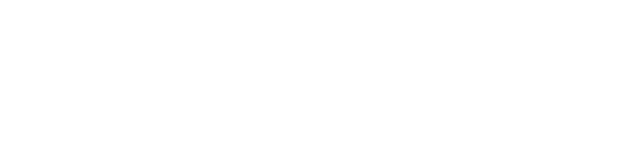
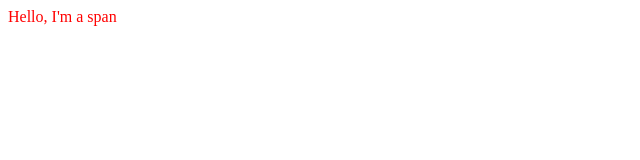
Before and after one commit to mjxjung/react_begin, a plain HTML site: page index.html in a window 1280 px wide. Shown: the whole page, without its empty margins (0-640 px from the left). Drawn offline with nearby package versions, Linux system fonts and the light colour scheme.

Commit message:
hard way React

```diff
--- a/index.html
+++ b/index.html
@@ -7,7 +7,7 @@
   <script src="https://unpkg.com/react-dom@17.0.2/umd/react-dom.production.min.js"></script>
   <script>
     const root = document.getElementById("root");
-    const span = React.createElement("span");
+    const span = React.createElement("span", { id: "cute-span", style: { color: "red"} }, "Hello, I'm a span");
     ReactDOM.render(span, root);
   </script>
 </html>
```
